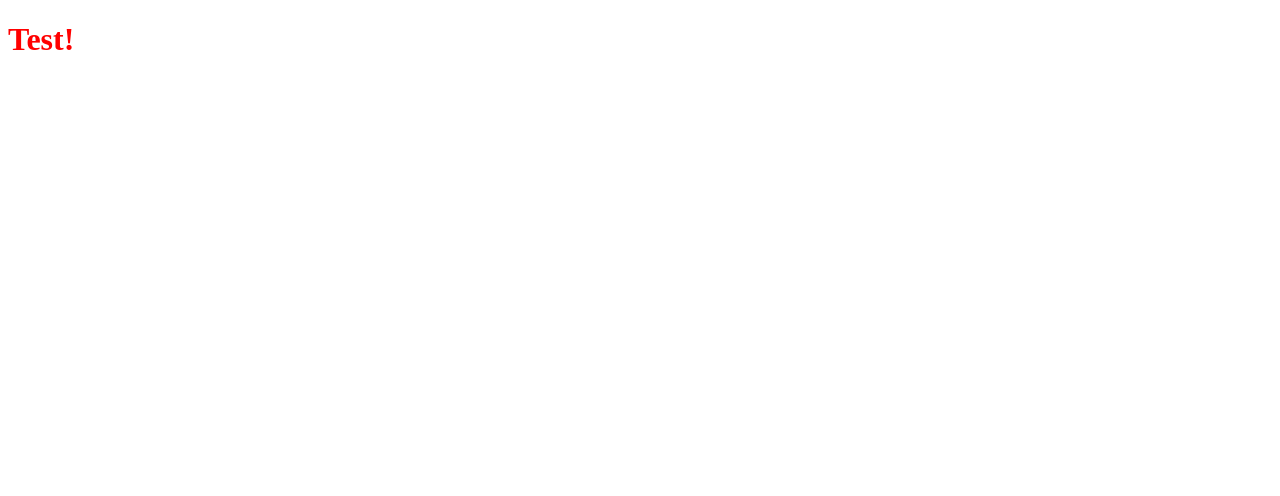
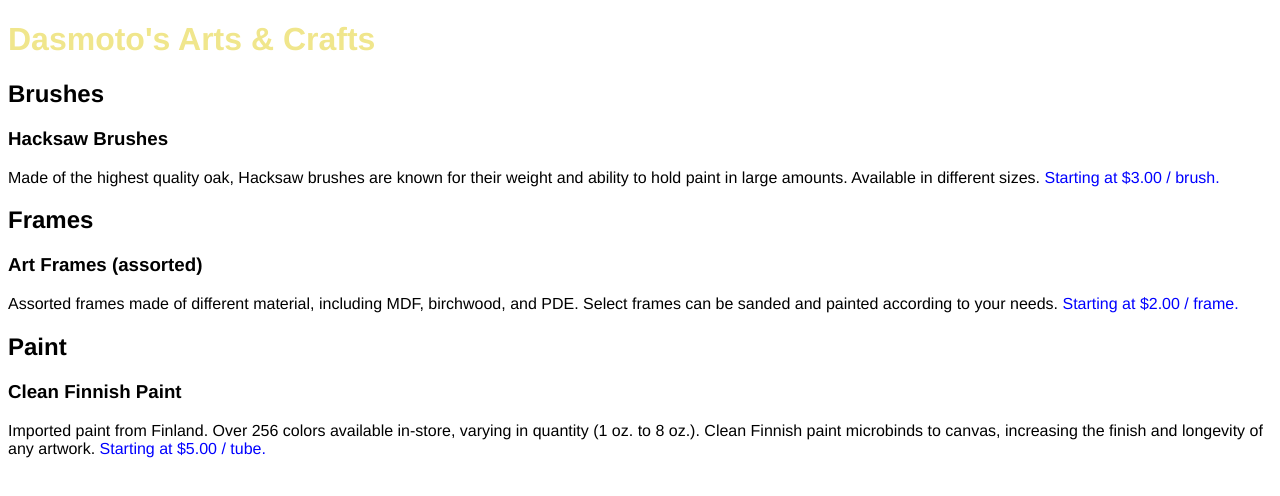
Before and after one commit to DMCatanach/dasmoto-sample-site, a plain HTML site: page index.html in a window 1280 px wide. Drawn offline with Linux system fonts and the light colour scheme.

Commit message:
all text and first style rules added

```diff
--- a/index.html
+++ b/index.html
@@ -5,7 +5,16 @@
 	<title>Dasmoto's Arts & Crafts</title>
 </head>
 <body>
-	<h1>Test!</h1>
+	<h1>Dasmoto's Arts & Crafts</h1>
+	<h2>Brushes</h2>
+	<h3>Hacksaw Brushes</h3>
+	<p>Made of the highest quality oak, Hacksaw brushes are known for their weight and ability to hold paint in large amounts. Available in different sizes. <span>Starting at $3.00 / brush.<span></p>
+	<h2>Frames</h2>
+	<h3>Art Frames (assorted)</h3>
+	<p>Assorted frames made of different material, including MDF, birchwood, and PDE. Select frames can be sanded and painted according to your needs. <span>Starting at $2.00 / frame.</span></p>
+	<h2>Paint</h2>
+	<h3>Clean Finnish Paint</h3>
+	<p>Imported paint from Finland. Over 256 colors available in-store, varying in quantity (1 oz. to 8 oz.). Clean Finnish paint microbinds to canvas, increasing the finish and longevity of any artwork. <span>Starting at $5.00 / tube.</span></p>
 
 </body>
 </html>
--- a/styles.css
+++ b/styles.css
@@ -1,3 +1,11 @@
+* {
+	font-family: Helvetica;
+}
+
 h1 {
-	color: red;
+	color: khaki;
 }
+
+span {
+	color: blue;
+}
```
